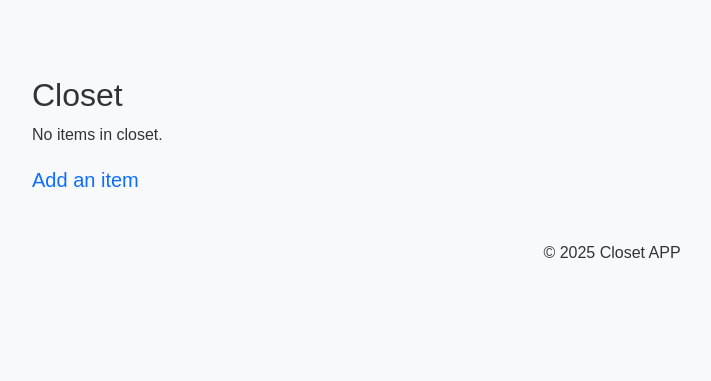
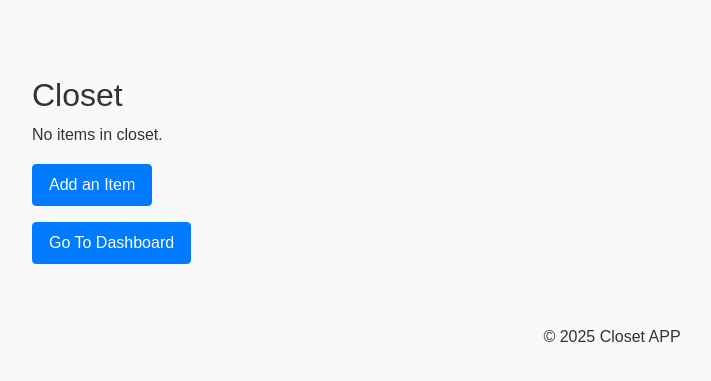
Before and after one commit to bradyp19/Clothing-Library, a Django app: page /closet/ in a window 1280 px wide. Shown: the top 381 px of the page, without its empty margins (28-739 px from the left). Run offline with Django 4.2, Linux system fonts and the light colour scheme; data that the repository does not hold is empty.

Commit message:
added buttons between closet index and librarian dashboard for easier viewing

```diff
--- a/closet/templates/closet/add.html
+++ b/closet/templates/closet/add.html
@@ -16,6 +16,9 @@
         {% csrf_token %}
         {{ form.as_p }}
         <button type="submit" class="btn btn-primary">Save</button>
+        <div class="my-3">
+            <a href="{% url 'closet:closet_index' %}" class="btn btn-primary">Cancel</a>
+        </div>
     </form>
 </body>
 </html>
--- a/closet/templates/closet/closet_index.html
+++ b/closet/templates/closet/closet_index.html
@@ -24,7 +24,12 @@
       {% else %}
           <p>No items in closet.</p>
       {% endif %}
-      <a class = "navbar-brand" href="{% url 'closet:add' %}">Add an item</a>
+        <div class="my-3">
+            <a href="{% url 'closet:add' %}" class="btn btn-primary">Add an Item</a>
+        </div>
+        <div class="my-3">
+            <a href="{% url 'login:librarian_dashboard' %}" class="btn btn-primary">Go To Dashboard</a>
+        </div>
     </div>
   </div>
 
--- a/login/templates/login/librarian_dashboard.html
+++ b/login/templates/login/librarian_dashboard.html
@@ -18,6 +18,10 @@
             <a href="{% url 'closet:add' %}" class="btn btn-primary">Add New Item</a>
 
         </div>
+        <!-- Add a button to go to the Add page -->
+        <div class="my-3">
+            <a href="{% url 'closet:closet_index' %}" class="btn btn-primary">Go To Closet</a>
+        </div>
     </div>
 
 {% endblock %}
```
